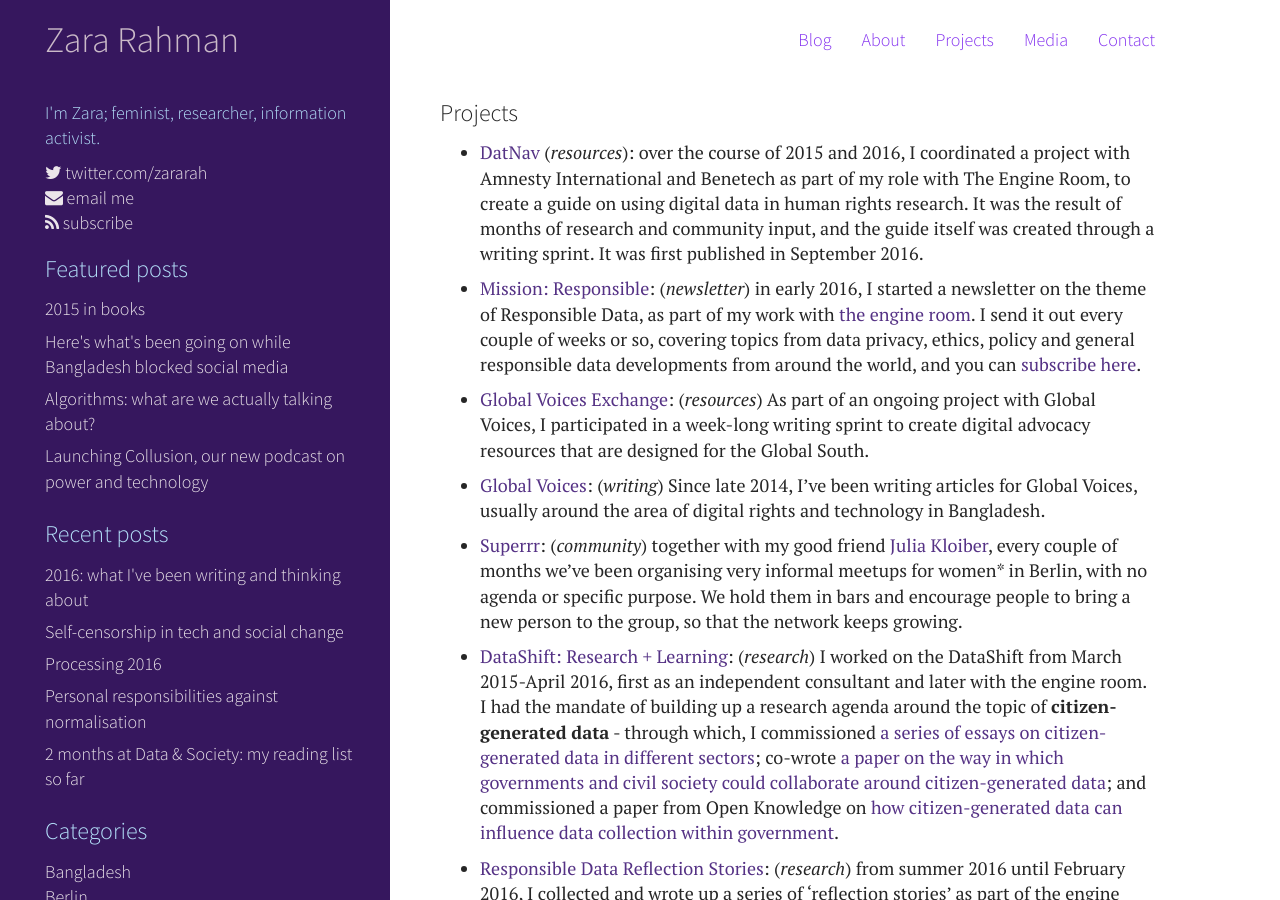
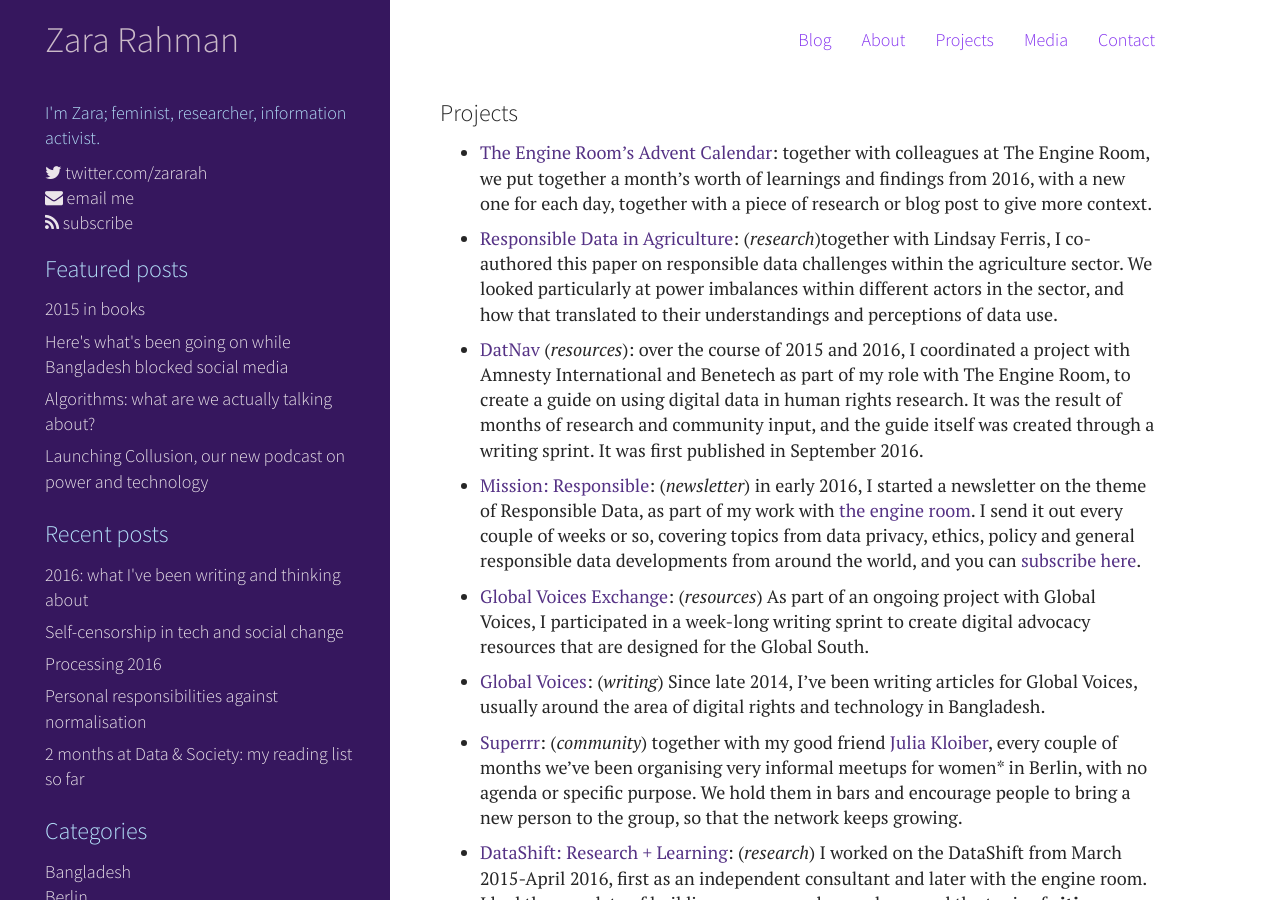
Before and after one commit to zararah/zararah.net, a Jekyll site: the page built from projects/index.md, in a window 1280 px wide and 900 px high. Built offline with Jekyll 4.4.1, drawn with Linux system fonts in a browser that asks for light colours; Markdown is read by kramdown in place of the engine named in the settings.

Commit message:
Update projects

```diff
--- a/projects/index.md
+++ b/projects/index.md
@@ -4,6 +4,10 @@
 ---
 
 ### Projects
+
+* [The Engine Room's Advent Calendar](https://engn.it/advent): together with colleagues at The Engine Room, we put together a month's worth of learnings and findings from 2016, with a new one for each day, together with a piece of research or blog post to give more context.
+
+* [Responsible Data in Agriculture](https://www.theengineroom.org/launching-new-responsible-data-in-agriculture-paper/): (*research*)together with Lindsay Ferris, I co-authored this paper on responsible data challenges within the agriculture sector. We looked particularly at power imbalances within different actors in the sector, and how that translated to their understandings and perceptions of data use.
 
 * [DatNav](https://engn.it/datnav) (*resources*): over the course of 2015 and 2016, I coordinated a project with Amnesty International and Benetech as part of my role with The Engine Room, to create a guide on using digital data in human rights research. It was the result of months of research and community input, and the guide itself was created through a writing sprint. It was first published in September 2016.
 
```
